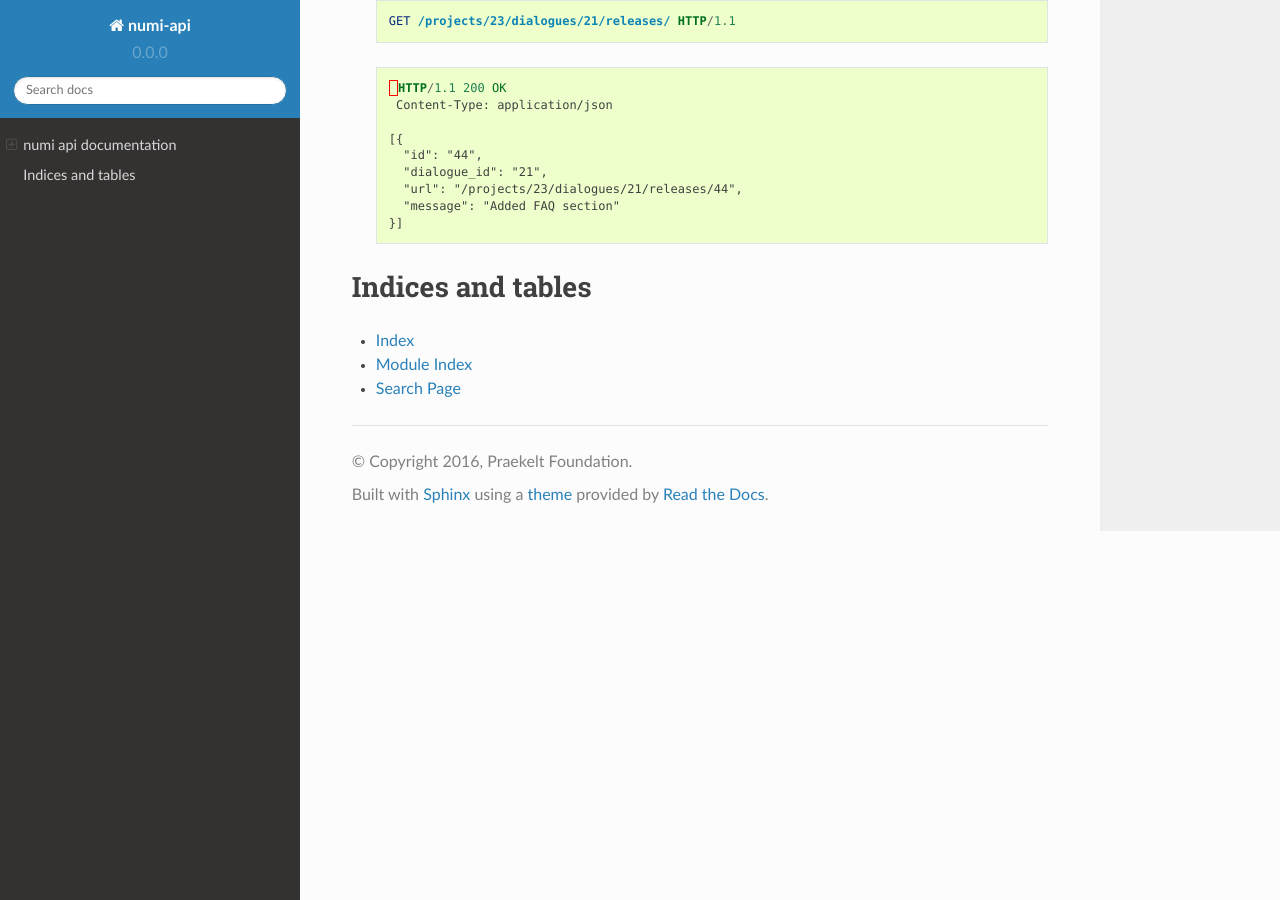
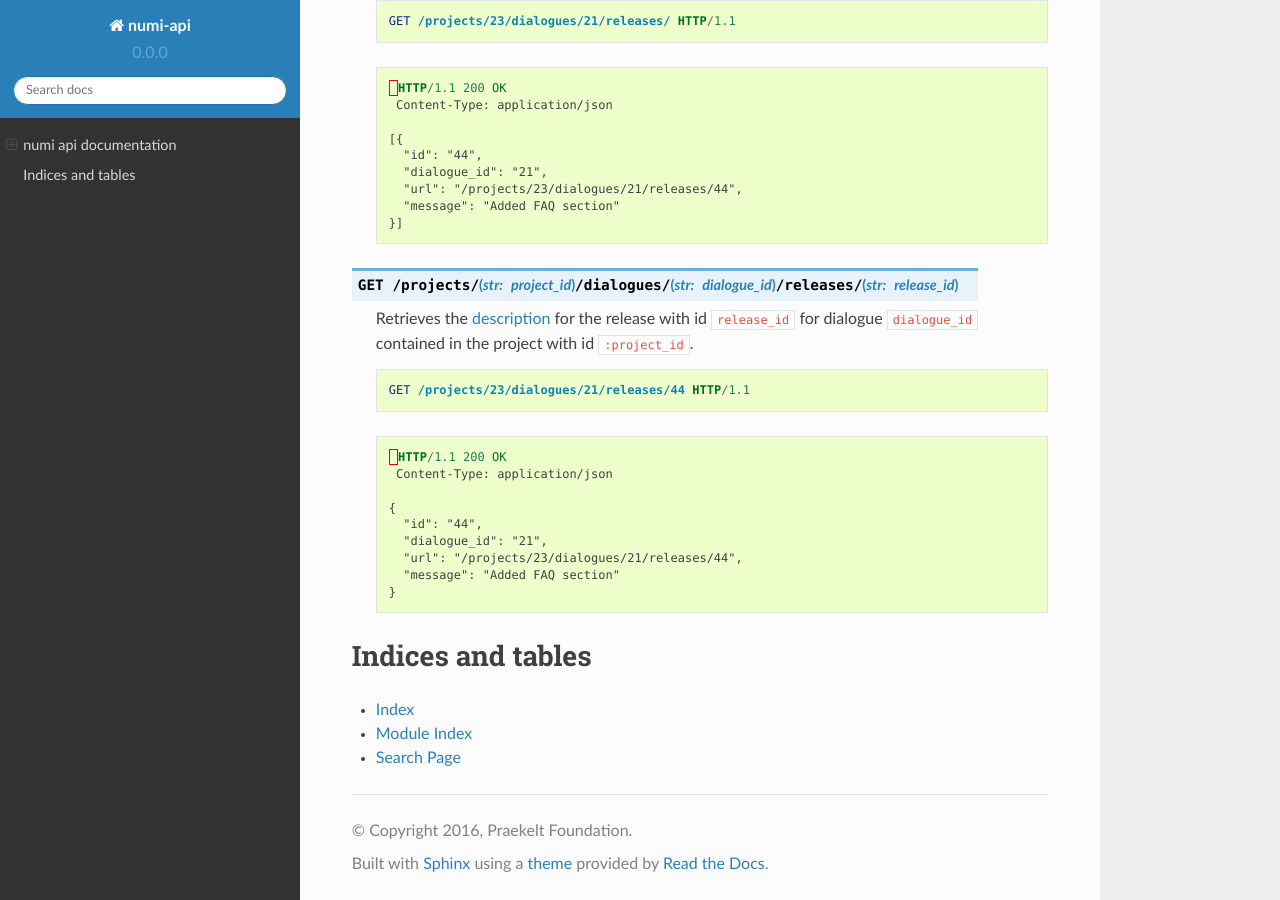
Before and after one commit to praekelt/numi-api, a Sphinx documentation site: the page built from docs/index.rst, in a window 1280 px wide and 900 px high, scrolled down 8737 px. Built offline with Sphinx 7.4.7 and the Read the Docs theme 2.0.0, drawn with Linux system fonts in a browser that asks for light colours.

Commit message:
Add API endpoint for retrieving a release

```diff
--- a/docs/index.rst
+++ b/docs/index.rst
@@ -489,6 +489,29 @@
     }]
 
 
+.. http:get:: /projects/(str:project_id)/dialogues/(str:dialogue_id)/releases/(str:release_id)
+
+  Retrieves the :ref:`description <data-releases>` for the release with id
+  ``release_id`` for dialogue ``dialogue_id`` contained in the project with id
+  ``:project_id``.
+
+  .. sourcecode:: http
+
+      GET /projects/23/dialogues/21/releases/44 HTTP/1.1
+
+  .. sourcecode:: http
+
+     HTTP/1.1 200 OK
+     Content-Type: application/json
+
+    {
+      "id": "44",
+      "dialogue_id": "21",
+      "url": "/projects/23/dialogues/21/releases/44",
+      "message": "Added FAQ section"
+    }
+
+
 Indices and tables
 ==================
 
```
